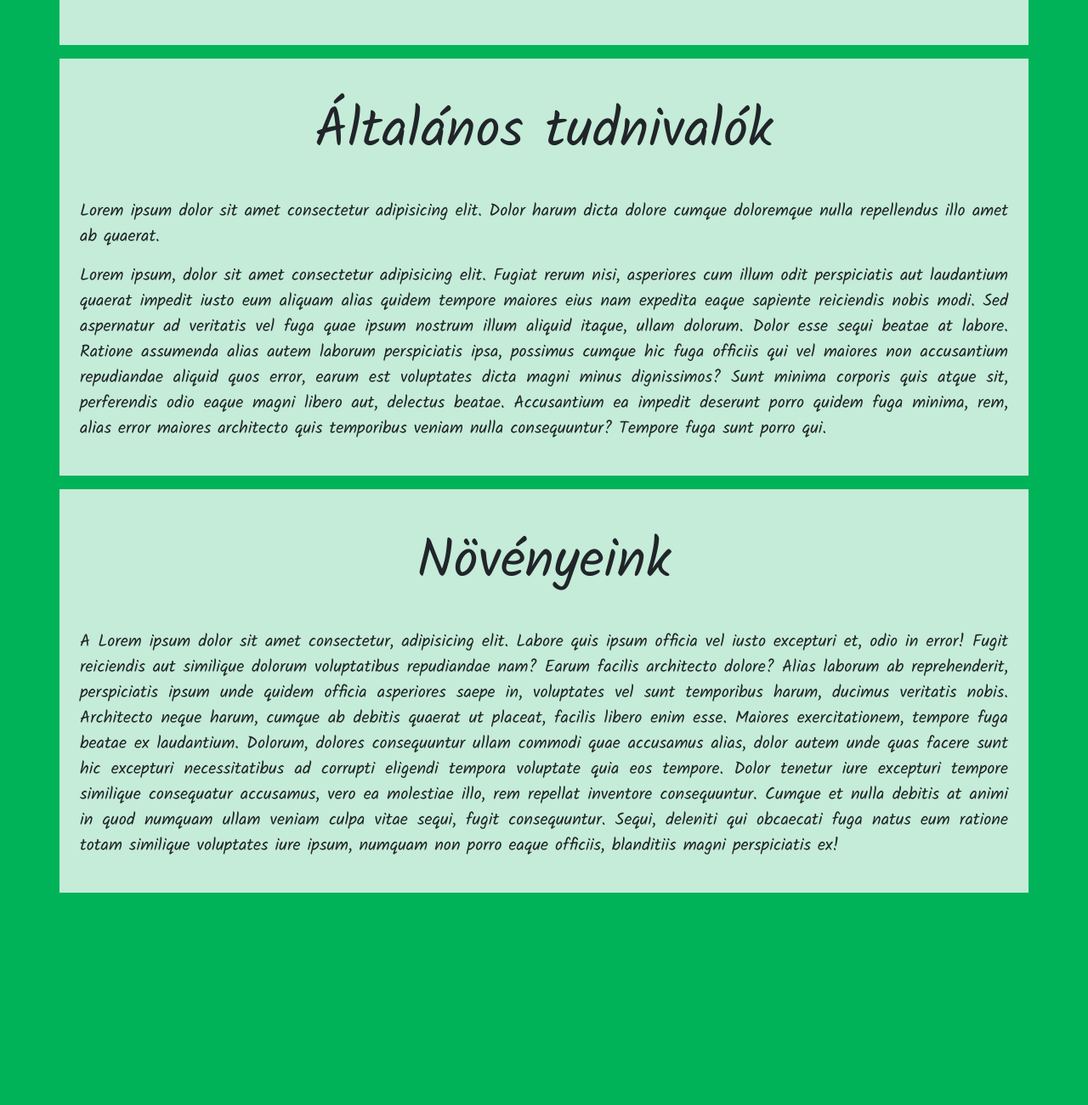
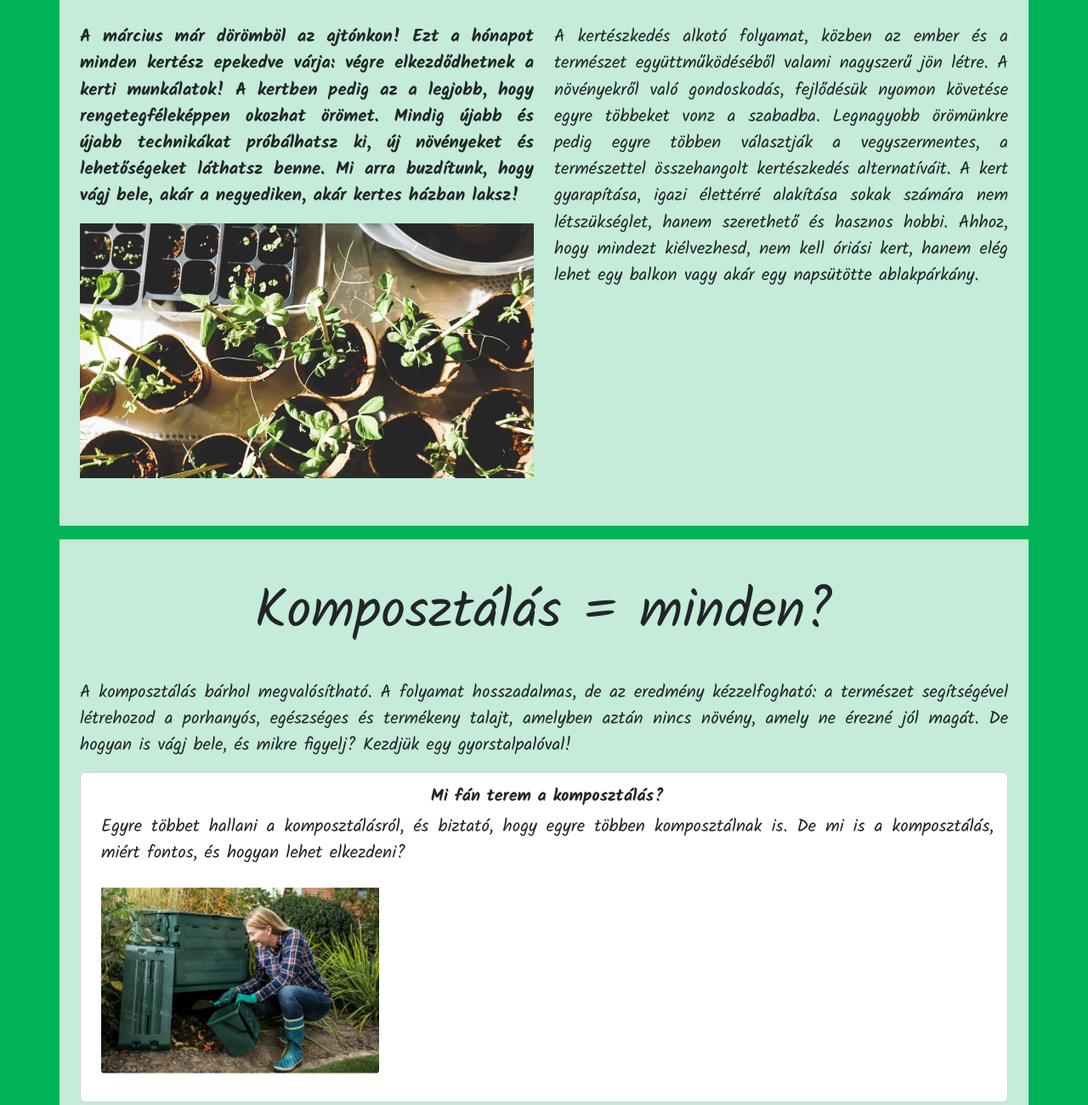
Before and after one commit to kerekesjuca/Modulzaro_project, a plain HTML site: page index.html in a window 1280 px wide. Shown: the part 1063-2364 px from the top of the page at 85% size. Before the commit the page ends 2130 px from the top, so only its background shows below. Drawn offline with nearby package versions, Linux system fonts and the light colour scheme.

Commit message:
index.html tartalommal való feltöltése + css bővítés

```diff
--- a/index.html
+++ b/index.html
@@ -34,9 +34,6 @@
             <div class="collapse navbar-collapse" id="navbarSupportedContent">
                 <ul class="navbar-nav me-auto mb-2 mb-lg-0">
                     <li class="nav-item">
-                        <a class="nav-link active" aria-current="page" href="#">Főoldal</a>
-                    </li>
-                    <li class="nav-item">
                         <a class="nav-link active" href="#alt_tud">Általános tudnivalók</a>
                     </li>
                     <li class="nav-item active dropdown">
@@ -67,13 +64,8 @@
     </nav>
 
     <div class="container p-4" style="text-align: justify; background-color: #c4ecd8;">
-        <h1 class="display-3 text-center mb-4">Üdvözöllek a honlapon!</h1>
-        <div class="row">
-            <div class="col-sm">
-                <p> A weboldal általános tudnivalókat tartalmaz kezdő kertészkedők számára, néhány közismert és kedvelt
-                    zöldségről, gyümölcsről.</p>
-            </div>
-        </div>
+        <h1 class="display-3 text-center mb-4">Kertészkednél? Mutatjuk, hogyan fogj hozzá!</h1>
+
         <div class="col-sm">
             <div id="carouselExampleIndicators" class="carousel slide col-md-12" data-bs-ride="carousel">
                 <div class="carousel-indicators">
@@ -112,23 +104,63 @@
                 </button>
             </div>
         </div>
+
+        <div class="row">
+            <div class="col-sm" style="font-weight: bold;">
+                <p>A március már dörömböl az ajtónkon! Ezt a hónapot minden kertész epekedve várja: végre elkezdődhetnek
+                    a kerti munkálatok! A kertben pedig az a legjobb, hogy rengetegféleképpen okozhat örömet. Mindig
+                    újabb és újabb technikákat próbálhatsz ki, új növényeket és lehetőségeket láthatsz benne. Mi arra
+                    buzdítunk, hogy vágj bele, akár a negyediken, akár kertes házban laksz!</p>
+                <img src="./pics/01index.webp" class="responsive">
+            </div>
+            <div class="col-sm">
+                <p>A kertészkedés alkotó folyamat, közben az ember és a természet együttműködéséből valami nagyszerű jön
+                    létre. A növényekről való gondoskodás, fejlődésük nyomon követése egyre többeket vonz a szabadba.
+                    Legnagyobb örömünkre pedig egyre többen választják a vegyszermentes, a természettel összehangolt
+                    kertészkedés alternatíváit.
+
+                    A kert gyarapítása, igazi élettérré alakítása sokak számára nem létszükséglet, hanem szerethető és
+                    hasznos hobbi. Ahhoz, hogy mindezt kiélvezhesd, nem kell óriási kert, hanem elég lehet egy balkon
+                    vagy akár egy napsütötte ablakpárkány.
+                </p>
+            </div>
+        </div>
     </div>
 
     <div class="container p-4" style="text-align: justify; background-color: #c4ecd8;">
         <div class="container">
-            <h1 id="alt_tud" class="display-3 p-4 text-center">Általános tudnivalók</h1>
+            <h1 id="alt_tud" class="display-3 p-4 text-center">Komposztálás = minden?</h1>
         </div>
-        <p>Lorem ipsum dolor sit amet consectetur adipisicing elit. Dolor harum dicta dolore cumque doloremque nulla
-            repellendus illo amet ab quaerat.</p>
-        <p>Lorem ipsum, dolor sit amet consectetur adipisicing elit. Fugiat rerum nisi, asperiores cum illum odit
-            perspiciatis aut laudantium quaerat impedit iusto eum aliquam alias quidem tempore maiores eius nam expedita
-            eaque sapiente reiciendis nobis modi. Sed aspernatur ad veritatis vel fuga quae ipsum nostrum illum aliquid
-            itaque, ullam dolorum. Dolor esse sequi beatae at labore. Ratione assumenda alias autem laborum perspiciatis
-            ipsa, possimus cumque hic fuga officiis qui vel maiores non accusantium repudiandae aliquid quos error,
-            earum est voluptates dicta magni minus dignissimos? Sunt minima corporis quis atque sit, perferendis odio
-            eaque magni libero aut, delectus beatae. Accusantium ea impedit deserunt porro quidem fuga minima, rem,
-            alias error maiores architecto quis temporibus veniam nulla consequuntur? Tempore fuga sunt porro qui.</p>
+        <p>
+            A komposztálás bárhol megvalósítható. A folyamat hosszadalmas, de az eredmény kézzelfogható: a természet
+            segítségével létrehozod a porhanyós, egészséges és termékeny talajt, amelyben aztán nincs növény, amely ne
+            érezné jól magát.
+
+            De hogyan is vágj bele, és mikre figyelj? Kezdjük egy gyorstalpalóval!</p>
+        <div class="card" style="max-height: 540px;">
+            <a href="https://greendex.hu/mi-fan-terem-a-komposztalas/" target="_blank">
+                <div class="row g-0">
+
+                    <div class="col-md-12 mb-0">
+                        <div class="card-body ms-2 mb-0 pb-0">
+                            <h5 class="card-title">Mi fán terem a
+                                komposztálás?</h5>
+                            <p class="card-text">
+                                Egyre többet hallani a komposztálásról, és biztató, hogy egyre többen komposztálnak is.
+                                De
+                                mi is a komposztálás, miért fontos, és hogyan lehet elkezdeni?</p>
+                        </div>
+                    </div>
+                    <div class="col-md-4 ms-4 mt-4">
+                        <img src="./pics/02index.jpg" class="card-img-bottom img-fluid"
+                            style="max-width: 90%; height: auto;" alt="komposztalas">
+                    </div>
+                </div>
+
+            </a>
+        </div>
     </div>
+
 
     <div class="container p-4" style="text-align: justify; background-color: #c4ecd8;">
         <div class="container">
@@ -136,7 +168,7 @@
         </div>
         <p>A Lorem ipsum dolor sit amet consectetur, adipisicing elit. Labore quis ipsum officia vel iusto excepturi et,
             odio in error! Fugit reiciendis aut similique dolorum voluptatibus repudiandae nam? Earum facilis architecto
-            dolore? Alias  laborum ab reprehenderit, perspiciatis ipsum unde quidem officia asperiores saepe in,
+            dolore? Alias laborum ab reprehenderit, perspiciatis ipsum unde quidem officia asperiores saepe in,
             voluptates vel sunt temporibus harum, ducimus veritatis nobis. Architecto neque harum, cumque ab debitis
             quaerat ut placeat, facilis libero enim esse. Maiores exercitationem, tempore fuga beatae ex laudantium.
             Dolorum, dolores consequuntur ullam commodi quae accusamus alias, dolor autem unde quas facere sunt hic
@@ -145,6 +177,37 @@
             consequuntur. Cumque et nulla debitis at animi in quod numquam ullam veniam culpa vitae sequi, fugit
             consequuntur. Sequi, deleniti qui obcaecati fuga natus eum ratione totam similique voluptates iure ipsum,
             numquam non porro eaque officiis, blanditiis magni perspiciatis ex!</p>
+
+        <div class="card-group">
+            <div class="card" >
+                <img src="./pics/t1.jpg" class="card-img-top" alt="Paradicsom">
+                <div class="card-body">
+                    <h5 class="card-title">Paradicsom</h5>
+                    <p class="card-text">This is a wider card with supporting text below as a natural lead-in to
+                        additional content. This content is a little bit longer.</p>
+                    <p class="card-text"><small class="text-body-secondary">Last updated 3 mins ago</small></p>
+                </div>
+            </div>
+            <div class="card">
+                <img src="./pics/zb-04.jpg" class="card-img-top" alt="Zöldborsó">
+                <div class="card-body">
+                    <h5 class="card-title">Zöldborsó</h5>
+                    <p class="card-text">This card has supporting text below as a natural lead-in to additional content.
+                    </p>
+                    <p class="card-text"><small class="text-body-secondary">Last updated 3 mins ago</small></p>
+                </div>
+            </div>
+            <div class="card">
+                <img src="./pics/p-01.png" class="card-img-top" alt="Paprika">
+                <div class="card-body">
+                    <h5 class="card-title">Paprika</h5>
+                    <p class="card-text">This is a wider card with supporting text below as a natural lead-in to
+                        additional content. This card has even longer content than the first to show that equal height
+                        action.</p>
+                    <p class="card-text"><small class="text-body-secondary">Last updated 3 mins ago</small></p>
+                </div>
+            </div>
+        </div>
     </div>
 
     <footer>
--- a/style.css
+++ b/style.css
@@ -5,7 +5,7 @@
 }
 
 .kalam-bold {
-    font-family: "Kalam", cursive;
+    font-family: "Kalam-bold", cursive;
     font-weight: 700;
     font-style: normal;
 }
@@ -64,7 +64,7 @@ a:hover, a{
  .btn-outline-success {--bs-btn-hover-color: #070707;}
 
 p {
-    font-size: 20px;
+    font-size: 1.3rem;
     text-align: justify;
 }
 
@@ -75,3 +75,14 @@ div {
 .nav-item{
     margin-top: 18px;
 }
+
+.responsive {
+    width: 100%;
+    height: auto;
+  }
+
+.card-title{
+    font-family: Kalam;
+    font-weight: bold;
+    text-align: center;
+}
```
Also changed, not shown: pics/01index.webp (added), pics/02index.jpg (added), pics/p-01.png (added).
